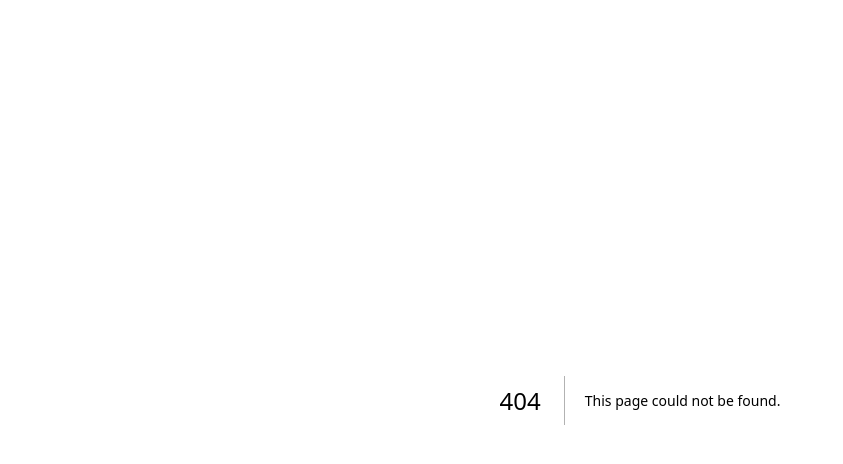
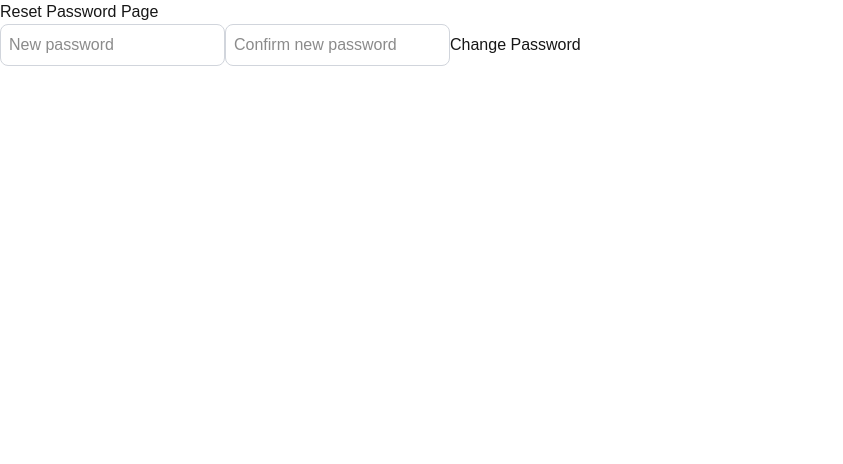
Before and after one commit to AndrewL1498/capstone-nutrition-app, a Next.js app: page /resetpassword in a window 1280 px wide. Before the commit this address had no page. Shown: the top 464 px of the page, without its empty margins (0-843 px from the left). Built offline with nearby package versions, Linux system fonts and the light colour scheme.

Commit message:
finished the change password pages and email

```diff
--- a/src/app/api/users/forgotPasswordRoute/route.ts
+++ b/src/app/api/users/forgotPasswordRoute/route.ts
@@ -1,12 +1,10 @@
 import {connect} from "@/dbConfig/dbConfig";
 import User from "@/models/userModel";
 import {NextRequest, NextResponse} from "next/server";
-import bcrypt from "bcryptjs";
-import jwt from "jsonwebtoken";
-import dotenv from "dotenv";
+// import dotenv from "dotenv";
 import { sendEmail } from "@/helpers/mailer"
 
-dotenv.config();
+// dotenv.config();
 
 
 connect()
--- /dev/null
+++ b/src/app/api/users/resetPasswordRoute/route.ts
@@ -0,0 +1,66 @@
+import {connect} from "@/dbConfig/dbConfig";
+import User from "@/models/userModel";
+import {NextRequest, NextResponse} from "next/server";
+import bcrypt from "bcryptjs";
+
+connect()
+
+export async function POST(request: NextRequest){
+    try{
+
+        const reqBody = await request.json();
+        const {token, newPassword, confirmPassword} = reqBody;
+
+        const user = await User.findOne({
+            forgotPasswordToken: token,
+            forgotPasswordTokenExpiry: {$gt: Date.now()}
+        });
+
+        console.log("User found for password reset:", user);
+
+        // Check if user with the token exists
+        if(!user){
+            return NextResponse.json({message: "Invalid or expired token"}, {status: 400})
+        }
+
+        // Check if passwords match
+        if(newPassword !== confirmPassword){
+            return NextResponse.json({message: "Passwords do not match"}, {status: 400})
+        }
+
+        // Min length check
+        if (newPassword.length < 6 || confirmPassword.length < 6){
+            return NextResponse.json({message: "Password must be at least 6 characters long"}, {status: 400})
+        }
+
+        // Max length check
+        if (newPassword.length > 30 || confirmPassword.length > 30){
+            return NextResponse.json({message: "Password can be no longer than 30 characters"}, {status: 400})
+        }
+
+        // Check for at least one special character
+        const specialCharRegex = /[!@#$%^&*(),.?":{}|<>]/;
+        if (!specialCharRegex.test(newPassword || !specialCharRegex.test(confirmPassword)) ){
+            return NextResponse.json(
+            { message: "Password must contain at least one special character" },
+            { status: 400 }
+    );
+}
+
+        const salt = await bcrypt.genSalt(10);
+        const hashedPassword = await bcrypt.hash(newPassword, salt);
+
+        user.password = hashedPassword;
+        user.forgotPasswordToken = undefined;
+        user.forgotPasswordTokenExpiry = undefined;
+
+        await user.save();
+
+        return NextResponse.json({message: "Password reset successful"}, {status: 200})
+
+
+    } catch(error:any){
+        return NextResponse.json({error: error.message},
+            {status:500})
+    }
+}
--- a/src/app/api/users/signupRoute/route.ts
+++ b/src/app/api/users/signupRoute/route.ts
@@ -20,6 +20,25 @@ export async function POST(request: NextRequest) {
         if (user) {
             return NextResponse.json({ message: "User already exists" }, { status: 400 })
         }
+
+        // Min length check
+        if (password.length < 6){
+            return NextResponse.json({message: "Password must be at least 6 characters long"}, {status: 400})
+        }
+
+        // Max length check
+        if (password.length > 30){
+            return NextResponse.json({message: "Password can be no longer than 30 characters"}, {status: 400})
+        }
+
+        // Check for at least one special character
+        const specialCharRegex = /[!@#$%^&*(),.?":{}|<>]/;
+        if (!specialCharRegex.test(password) ){
+            return NextResponse.json(
+            { message: "Password must contain at least one special character" },
+            { status: 400 }
+    );
+}
 
         // Hash password
         const salt = await bcrypt.genSalt(10)
--- a/src/app/forgotpassword/page.tsx
+++ b/src/app/forgotpassword/page.tsx
@@ -1,6 +1,41 @@
 "use client"
 
-import React, {useEffect} from "react";
-import { useRouter } from "next/navigation";
+import React, {useEffect, useState} from "react";
 import axios from "axios";
 import toast from "react-hot-toast";
+
+export default function forgotPassword() {
+
+ const [email, setEmail] = useState("");
+ const [userMessage, setUserMessage] = useState("");
+
+ const findEmail = async() => {
+
+    try{
+      const response = await axios.post("/api/users/forgotPasswordRoute", {email});
+      setUserMessage(response.data.message);
+    } catch(error:any){
+        toast.error(error.message);
+    }
+
+ }
+
+
+    return (
+    <div>
+        <h1>Forgot password</h1>
+                <input
+            className="p-2 border border-gray-300 rounded-lg mb-4 focus:outline-none focus:border-gray-600"
+            id="email"
+            type="text"
+            value = {email}
+            onChange= {(e) => setEmail(e.target.value)}
+            placeholder="email"
+            />
+            <button onClick={findEmail}>Reset Password</button>
+            {userMessage && <p className="text-green-600">{userMessage}</p>}
+
+    </div>
+    )
+
+};
--- a/src/app/login/page.tsx
+++ b/src/app/login/page.tsx
@@ -10,7 +10,7 @@ export default function loginPage() {
     const [user, setUser] = React.useState({
         email: "",
         password: "",
-        username: ""
+        username: "" //username is not currently being used. I may find a use for it later, but not now
     })
 
     const [buttonDisabled, setButtonDisabled] = React.useState(false);
--- /dev/null
+++ b/src/app/resetpassword/page.tsx
@@ -0,0 +1,52 @@
+"use client"
+
+import React, {useEffect, useState} from "react";
+import axios from "axios";
+import toast from "react-hot-toast";
+
+export default function ResetPasswordPage() {
+
+    const [newPassword, setNewPassword] = useState("");
+    const [confirmPassword, setConfirmPassword] = useState("");
+    const [token, setToken] = useState("");
+    const [userMessage, setUserMessage] = useState("");
+
+    useEffect(() => {
+        const urlToken = window.location.search.split("=")[1];
+        setToken(urlToken || "");
+    }, []);
+
+    const resetPassword = async() => {
+
+        try{
+            const response = await axios.post("/api/users/resetPasswordRoute", {token, newPassword, confirmPassword});
+            setUserMessage(response.data.message);
+        } catch(error:any){
+            setUserMessage(error.response?.data?.message || "An error occurred");
+        }
+    }
+
+    return (
+        <div>
+            <h1>Reset Password Page</h1>
+            <input
+                className="p-2 border border-gray-300 rounded-lg mb-4 focus:outline-none focus:border-gray-600"
+                id="new-password"
+                type="password"
+                value = {newPassword}
+                onChange= {(e) => setNewPassword(e.target.value)}
+                placeholder="New password"
+            />
+            <input
+                className="p-2 border border-gray-300 rounded-lg mb-4 focus:outline-none focus:border-gray-600"
+                id="confirm-password"
+                type="password"
+                value = {confirmPassword}
+                onChange= {(e) => setConfirmPassword(e.target.value)}
+                placeholder="Confirm new password"
+            />
+            <button onClick={resetPassword}>Change Password</button>
+            {userMessage && <p className="text-green-600">{userMessage}</p>}
+        </div>
+    )
+}
--- a/src/app/signup/page.tsx
+++ b/src/app/signup/page.tsx
@@ -1,20 +1,22 @@
 "use client";
 import Link from "next/link";
-import React, {useEffect} from "react";
+import React, {useEffect, useState} from "react";
 import { useRouter } from "next/navigation";
 import axios from "axios";
 import toast from "react-hot-toast";
 
 export default function SignUpPage() {
     const router = useRouter();
-    const [user, setUser] = React.useState({ //Sets the user state to an object with empty email, password, and username fields
+    const [user, setUser] = useState({ //Sets the user state to an object with empty email, password, and username fields
         email: "",
         password: "",
         username: ""
     })
 
-    const [buttonDisabled, setButtonDisabled] = React.useState(false); //Sets the buttonDisabled state to false initially
-    const [loading, setLoading] = React.useState(false); //Sets the loading state to false initially
+    const [errorMessage, setErrorMessage] = useState(""); //Sets the errorMessage state to an empty string initially
+
+    const [buttonDisabled, setButtonDisabled] = useState(false); //Sets the buttonDisabled state to false initially
+    const [loading, setLoading] = useState(false); //Sets the loading state to false initially
 
     const onSignup = async () => {
         try {
@@ -24,7 +26,7 @@ export default function SignUpPage() {
             router.push("/login"); //After a successful signup, navigate to the login page
         } catch (error:any) { //Typescript type annotation specifying that error can be of any type
             console.log("Signup failed", error.message);
-            toast.error(error.message); //Displays an error toast notification with the error message if signup fails
+            setErrorMessage(error.response?.data?.message || "An error occurred"); //Displays an error toast notification with the error message if signup fails
         }finally {
             setLoading(false); //Sets loading state to false when signup process ends regardless of success or failure
         }
@@ -75,5 +77,6 @@ export default function SignUpPage() {
             className="p-2 border border-gray-300 rounded-lg mb-4 focus:outline-none focus:border-gray-600"
             >{buttonDisabled ? "No signup" : "Signup"}</button> {/* Renders a button with text based on buttonDisabled state */}
             <Link href="/login">Visit login page</Link>
+            {errorMessage && <p className="text-green-600">{errorMessage}</p>}
         </div>
 }
--- a/src/helpers/mailer.ts
+++ b/src/helpers/mailer.ts
@@ -19,6 +19,8 @@ export const sendEmail = async({email, emailType, userId}:any) => {
              forgotPasswordTokenExpiry: Date.now() + 3600000})
             }
 
+            const route = emailType === "VERIFY" ? "verifyemail" : "resetpassword";
+
             const transporter = nodemailer.createTransport({ //create transport creates a transporter object that connects to an email service
              host: "sandbox.smtp.mailtrap.io", //What mail service to connect to
              port: 2525, //mailtrap uses port 2525 for it's sandbox
@@ -31,11 +33,11 @@ export const sendEmail = async({email, emailType, userId}:any) => {
             from: process.env.FROM_EMAIL,
             to: email,
             subject: emailType === "VERIFY" ? "Verify your email" : "Reset your password",
-            html: `<p>Click <a href=${process.env.DOMAIN}/verifyemail?token=${hashedToken}>here</a>
+            html: `<p>Click <a href=${process.env.DOMAIN}/${route}?token=${hashedToken}>here</a>
             to ${emailType === "VERIFY" ? "verify your email" : "reset your password"}.
             <br><br>
             Or copy and paste the link below in your browser.
-            ${process.env.DOMAIN}/verifyemail?token=${hashedToken}
+            ${process.env.DOMAIN}/${route}?token=${hashedToken}
             </p>`
         }
 
--- a/src/middleware.ts
+++ b/src/middleware.ts
@@ -26,6 +26,6 @@ export const config = {
     '/profile/:path*',
     '/login',
     '/signup',
-    '/verifyemail'
+    '/verifyemail',
   ]
 }
```
